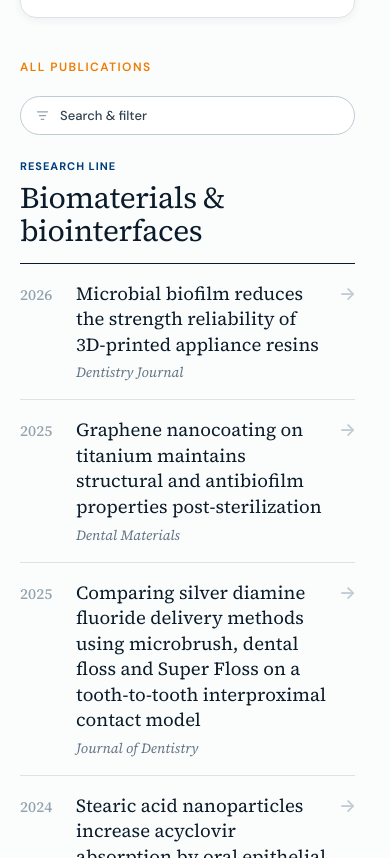
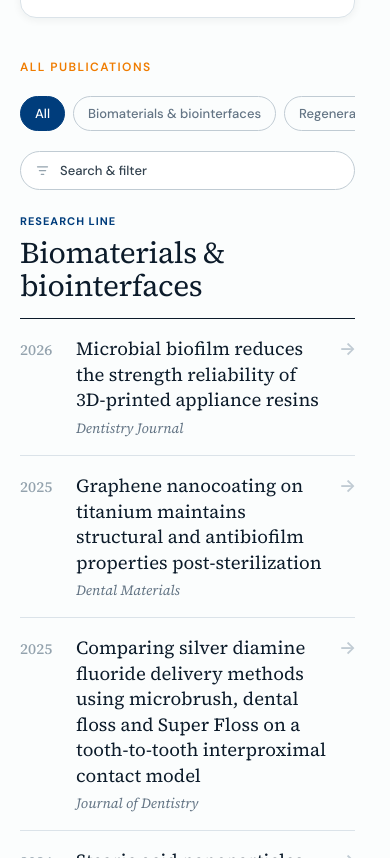
Before and after one commit to vinirosadent/rosa-expert, a plain HTML site: page publications.html in a window 390 px wide. Shown: the part 4690-5548 px from the top of the page. Drawn offline with Linux system fonts and the light colour scheme.

Commit message:
publications: side menu filters by research line (All / one line), chips on mobile
Clicking a line used to scroll to its section while every other line stayed below, so the list never ended. It now shows only the selected line, returns to the top of the list, combines with search and year filters, and is shareable as ?line=. On mobile the menu becomes a horizontally scrolling chip row instead of disappearing.

Co-Authored-By: Claude Sonnet 5.5 <noreply@anthropic.com>

Claude-Session: https://claude.ai/code/session_01YW3HhdbEY7VJQt1qkQpryw

```diff
--- a/publications.html
+++ b/publications.html
@@ -25,7 +25,7 @@
   .pl{max-width:var(--container-base);margin:0 auto;padding:var(--space-16) var(--gutter) var(--space-16);display:grid;grid-template-columns:230px minmax(0,1fr);gap:56px}
   .pl-side{position:sticky;top:calc(var(--header-height) + 24px);align-self:start}
   .pl-nav{display:block}
-  .pl-nav a{display:block;padding:10px 0 10px 16px;border-left:2px solid var(--border-subtle);font:500 14px/1.35 var(--font-sans);color:var(--text-muted);text-decoration:none;transition:color .25s,border-color .25s,opacity .25s}
+  .pl-nav a{display:block;cursor:pointer;padding:10px 0 10px 16px;border-left:2px solid var(--border-subtle);font:500 14px/1.35 var(--font-sans);color:var(--text-muted);text-decoration:none;transition:color .25s,border-color .25s,opacity .25s}
   .pl-nav a:hover{color:var(--text-strong)}
   .pl-nav a.on{border-left-color:var(--orange-500);color:var(--text-strong)}
   .pl-nav a.off{opacity:.35;pointer-events:none}
@@ -83,9 +83,12 @@
   .pl-toast{position:fixed;left:50%;bottom:28px;transform:translate(-50%,20px);background:var(--slate-900);color:#fff;font:500 13px var(--font-sans);padding:10px 16px;border-radius:var(--radius-pill);opacity:0;transition:opacity .25s,transform .25s;pointer-events:none;z-index:50}
   .pl-toast.show{opacity:1;transform:translate(-50%,0)}
   @media (max-width:860px){
-    .pl{grid-template-columns:1fr;gap:24px;padding-top:var(--space-10)}
-    .pl-side{position:static}
-    .pl-nav{display:none}
+    .pl{grid-template-columns:minmax(0,1fr);gap:24px;padding-top:var(--space-10)}
+    .pl-side{position:static;min-width:0}
+    .pl-nav{display:flex;gap:8px;overflow-x:auto;padding-bottom:4px;scrollbar-width:none}
+    .pl-nav::-webkit-scrollbar{display:none}
+    .pl-nav a{flex:none;white-space:nowrap;padding:8px 14px;border:1px solid var(--border-strong);border-left-width:1px;border-radius:var(--radius-pill);font-size:13px}
+    .pl-nav a.on{border-color:var(--blue-500);background:var(--blue-500);color:#fff}
     .pl-rf{margin-top:16px}
     .pl-lh h2{font-size:30px}
     .pl-e{grid-template-columns:44px minmax(0,1fr) 16px;gap:12px}
@@ -242,7 +245,7 @@ const LINE_INTRO = { bio:'', regen:'', design:'', review:'', ai:'' };
 
 const YMIN = Math.min(...PUBS.map(p => p.year));
 const YMAX = Math.max(...PUBS.map(p => p.year));
-const st = { from:'', to:'', q:'' };
+const st = { line:'', from:'', to:'', q:'' };
 const $ = id => document.getElementById(id);
 
 function yearOptions(first) {
@@ -252,7 +255,7 @@ function yearOptions(first) {
 }
 $('pl-yf').innerHTML = yearOptions('<option value="">From</option>');
 $('pl-yt').innerHTML = yearOptions('<option value="">Present</option>');
-$('pl-nav').innerHTML = LINES.map(k => `<a href="#line-${k}" data-k="${k}">${catTone(k).label}</a>`).join('');
+$('pl-nav').innerHTML = [`<a href="#" data-k="">All</a>`].concat(LINES.map(k => `<a href="#line-${k}" data-k="${k}">${catTone(k).label}</a>`)).join('');
 
 function matches(p) {
   if (st.from && p.year < +st.from) return false;
@@ -285,11 +288,18 @@ function renderList(animate) {
   const list = $('pl-list');
   const draw = () => {
     let n = 0;
-    list.innerHTML = LINES.map(k => {
-      const ps = PUBS.filter(p => p.category === k && matches(p)).sort((a, z) => z.year - a.year);
+    // Menu state reflects the search/year filters for EVERY line, so a line
+    // with no matches is dimmed even while another line is selected.
+    const byLine = {};
+    LINES.forEach(k => { byLine[k] = PUBS.filter(p => p.category === k && matches(p)).sort((a, z) => z.year - a.year); });
+    document.querySelectorAll('#pl-nav a').forEach(a => {
+      const k = a.dataset.k;
+      a.classList.toggle('on', k === st.line);
+      a.classList.toggle('off', k !== '' && !byLine[k].length);
+    });
+    list.innerHTML = LINES.filter(k => !st.line || k === st.line).map(k => {
+      const ps = byLine[k];
       n += ps.length;
-      const nav = document.querySelector(`#pl-nav a[data-k="${k}"]`);
-      if (nav) nav.classList.toggle('off', !ps.length);
       if (!ps.length) return '';
       return `<section class="pl-line" id="line-${k}" style="--lc:${LINE_COLOR[k]}">
         <div class="pl-lh"><div class="kick">Research line</div><h2>${catTone(k).label}</h2></div>
@@ -299,7 +309,7 @@ function renderList(animate) {
     }).join('');
     $('pl-empty').style.display = n ? 'none' : 'block';
     list.classList.remove('fading');
-    reveal(); updateSummary(); syncURL(); spy();
+    reveal(); updateSummary(); syncURL();
   };
   if (animate) { list.classList.add('fading'); setTimeout(draw, 160); } else draw();
 }
@@ -336,6 +346,7 @@ function updateSummary() {
 // Filters live in the URL, so "Copy link to this view" shares the filtered page.
 function syncURL() {
   const u = new URLSearchParams();
+  if (st.line) u.set('line', st.line);
   if (st.from) u.set('from', st.from);
   if (st.to) u.set('to', st.to);
   if (st.q) u.set('q', st.q);
@@ -345,6 +356,7 @@ function syncURL() {
 function readURL() {
   const u = new URLSearchParams(location.search);
   const y = v => (v && +v >= YMIN && +v <= YMAX) ? String(+v) : '';
+  st.line = LINES.includes(u.get('line')) ? u.get('line') : '';
   st.from = y(u.get('from')); st.to = y(u.get('to'));
   st.q = (u.get('q') || '').trim().toLowerCase();
   $('pl-yf').value = st.from; $('pl-yt').value = st.to; $('pl-q').value = st.q;
@@ -414,14 +426,18 @@ $('pl-list').addEventListener('keydown', e => {
   if ((e.key === 'Enter' || e.key === ' ') && e.target.classList.contains('pl-e')) { e.preventDefault(); toggleRow(e.target); }
 });
 
-// Side menu: highlight the line being read.
-function spy() {
-  let cur = null;
-  document.querySelectorAll('.pl-line').forEach(s => { if (s.getBoundingClientRect().top < 200) cur = s.id; });
-  if (!cur) { const f = document.querySelector('.pl-line'); cur = f && f.id; }
-  document.querySelectorAll('#pl-nav a').forEach(a => a.classList.toggle('on', 'line-' + a.dataset.k === cur));
-}
-addEventListener('scroll', spy, { passive: true });
+// Side menu = line selector. Picking a line shows ONLY that line; "All" restores everything.
+$('pl-nav').addEventListener('click', e => {
+  const a = e.target.closest('a[data-k]');
+  if (!a) return;
+  e.preventDefault();
+  if (a.classList.contains('off')) return;
+  st.line = a.dataset.k;
+  renderList(true);
+  const top = document.querySelector('.pl').getBoundingClientRect().top + scrollY - (parseInt(getComputedStyle(document.documentElement).getPropertyValue('--header-height')) || 72) - 8;
+  if (scrollY > top) scrollTo({ top, behavior: matchMedia('(prefers-reduced-motion: reduce)').matches ? 'auto' : 'smooth' });
+});
+
 
 readURL();
 renderList(false);
```
